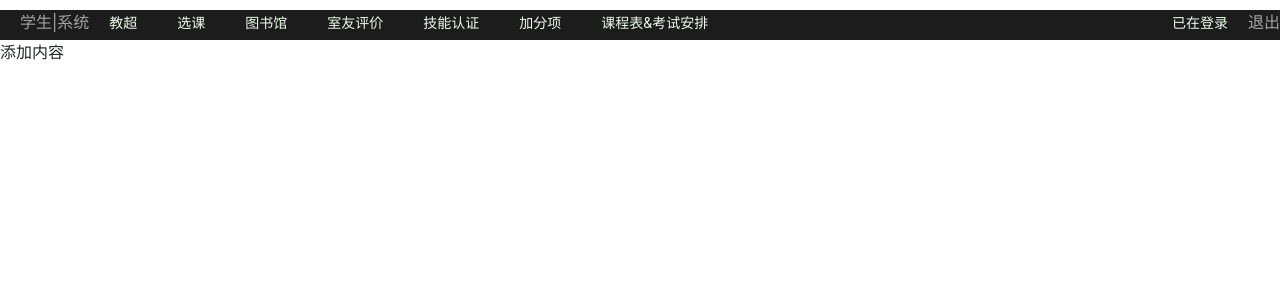
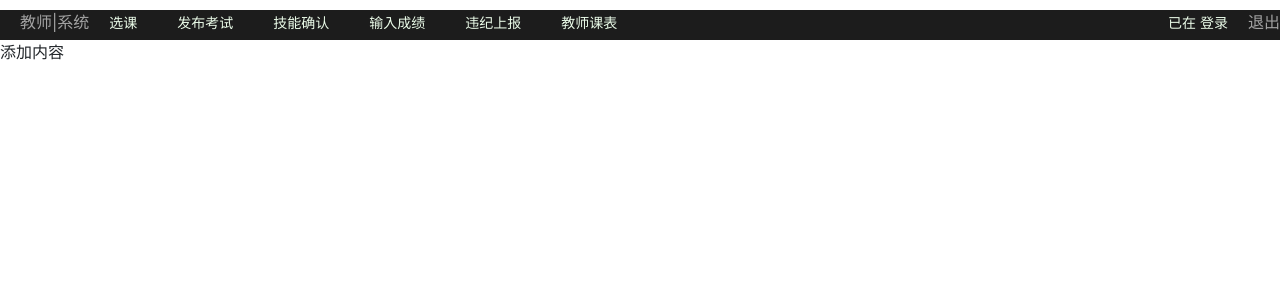
Before and after one commit to samileyang/graduation_project, a Django app: template bishe/template/teacher/teacher_header.html in a window 1280 px wide. Shown: the top 300 px of the page. Run offline with Django 3.2, Linux system fonts and the light colour scheme; the template is opened without the code that fills it, so the values that code supplies are empty.

Commit message:
Add files via upload

```diff
--- a/bishe/template/student/stu_header.html
+++ b/bishe/template/student/stu_header.html
@@ -13,7 +13,7 @@
 
     <ul style="margin-left: 20px;margin-top:10px">
         <li style="font-size: 16px" onclick="window.location.href='/emp_main'">学生|系统</li>
-           <li><a href="">教超</a></li>
+           <li><a href="">二手商品</a></li>
         <li><a href="">选课</a></li>
         <li><a href="">图书馆</a></li>
         <li><a href="">室友评价</a></li>
@@ -23,7 +23,7 @@
 
     </ul>
     <ul style="float: right">
-        <li><a href="">已在登录</a></li>
+        <li><a href="">已在  登录</a></li>
         <li style="font-size: 16px" onclick="window.location.href='/index'">退出</a></li>
     </ul>
 </div>
--- a/bishe/template/teacher/teacher_header.html
+++ b/bishe/template/teacher/teacher_header.html
@@ -12,18 +12,18 @@
     <div class="menu">
 
     <ul style="margin-left: 20px;margin-top:10px">
-        <li style="font-size: 16px" onclick="window.location.href='/emp_main'">学生|系统</li>
-           <li><a href="">教超</a></li>
-        <li><a href="">选课</a></li>
-        <li><a href="">图书馆</a></li>
-        <li><a href="">室友评价</a></li>
-        <li><a href="">技能认证</a></li>
-        <li><a href="">加分项</a></li>
-        <li><a href="">课程表&考试安排</a></li>
+        <li style="font-size: 16px" onclick="window.location.href='/emp_main'">教师|系统</li>
+           <li><a href="">选课</a></li>
+        <li><a href="">发布考试</a></li>
+        <li><a href="">技能确认</a></li>
+        <li><a href="">输入成绩</a></li>
+        <li><a href="">违纪上报</a></li>
+        <li><a href="">教师课表</a></li>
+
 
     </ul>
     <ul style="float: right">
-        <li><a href="">已在登录</a></li>
+        <li><a href="">已在 登录</a></li>
         <li style="font-size: 16px" onclick="window.location.href='/index'">退出</a></li>
     </ul>
 </div>
```
Also changed, not shown: bishe/template/instructor/instructor_header.html (+6 -9 lines).
